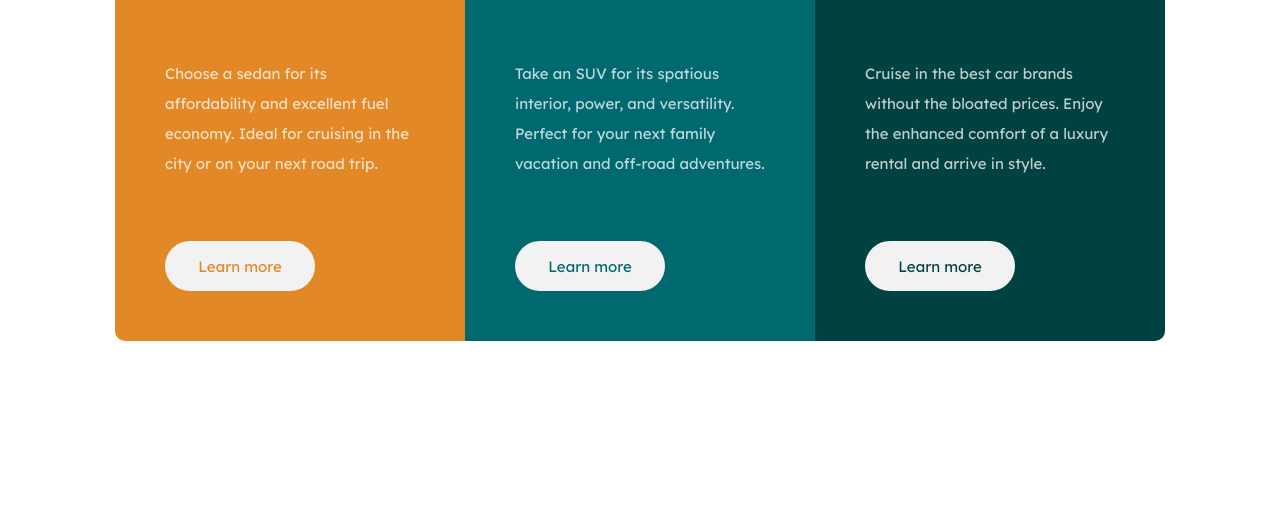
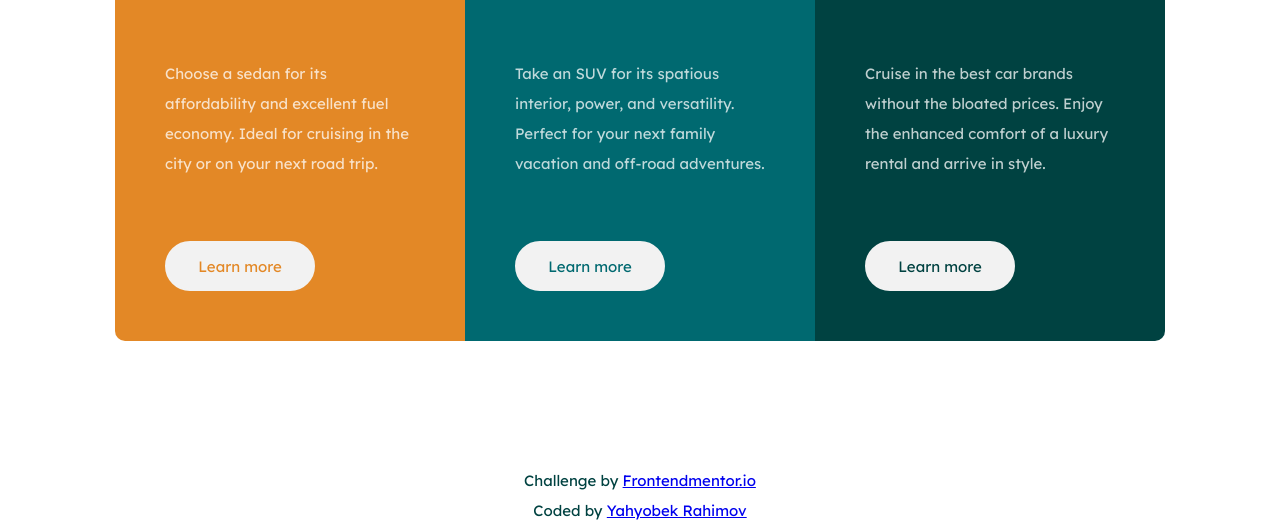
Before and after one commit to YahyobekRahimov/frontend-mentor-3column-card, a plain HTML site: page index.html in a window 1280 px wide. Shown: the part 334-860 px from the top of the page. Before the commit the page ends 800 px from the top, so only its background shows below. Drawn offline with Linux system fonts and the light colour scheme.

Commit message:
Added the fact that I coded this

```diff
--- a/index.html
+++ b/index.html
@@ -45,6 +45,8 @@
                 </button>
             </div>
         </div>
+        <p>Challenge by <a href="https://www.frontendmentor.io">Frontendmentor.io</a></p>
+        <p>Coded by <a href="https://github.com/YahyobekRahimov">Yahyobek Rahimov</a></p>
     </main>
 </body>
 
--- a/sass/style.scss
+++ b/sass/style.scss
@@ -2,6 +2,15 @@
 @import "./normalize";
 @import "./fonts";
 @import "./general";
+
+main {
+    display: flex;
+    flex-direction: column;
+    align-items: center;
+    & > p {
+        color: $clr-cyan-900;
+    }
+}
 
 .main__container {
     display: flex;
```
Also changed, not shown: styles/style.css, 1 other file.
